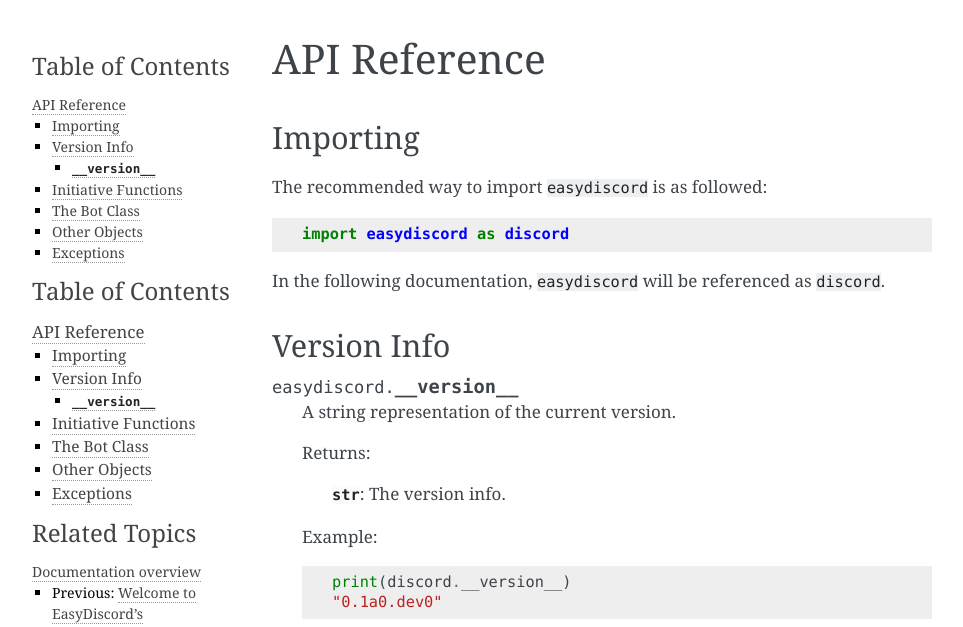
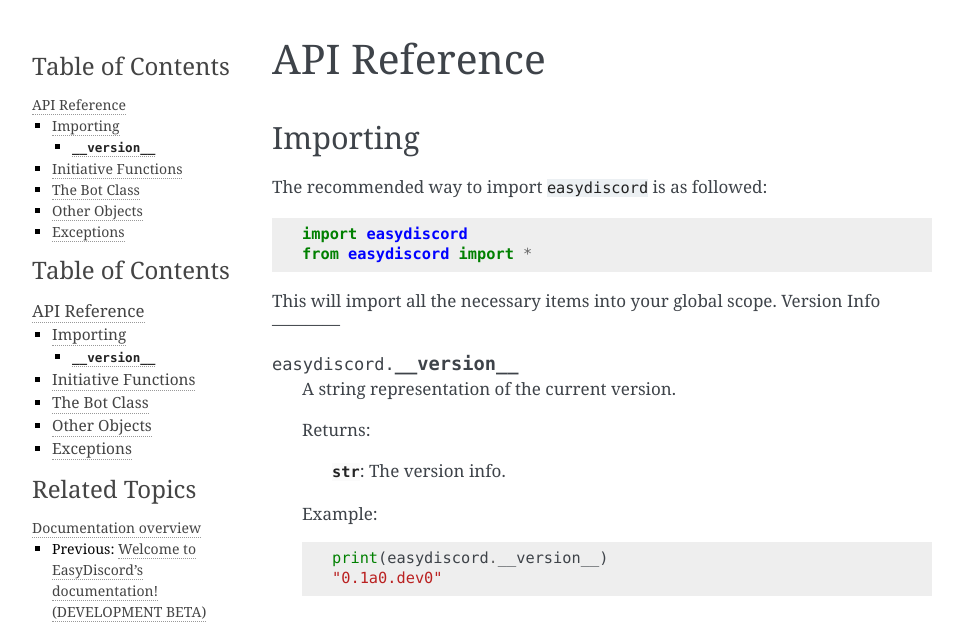
Before and after one commit to GreatTaku/easydiscord, a Sphinx documentation site: the page built from docs/api.rst, in a window 1280 px wide. Shown: the top 627 px of the page, without its empty margins (148-1111 px from the left). Built offline with Sphinx 7.4.7, drawn with Linux system fonts in a browser that asks for light colours.

Commit message:
Change method of import
The recommanded method to import easydiscord is now

```diff
--- a/docs/api.rst
+++ b/docs/api.rst
@@ -8,10 +8,10 @@
 
 The recommended way to import |name| is as followed: ::
 
-    import easydiscord as discord
+    import easydiscord
+    from easydiscord import *
 
-In the following documentation, |name| will be referenced as ``discord``.
-
+This will import all the necessary items into your global scope.
 Version Info
 ------------
 
@@ -25,7 +25,7 @@
 
     Example: ::
 
-        print(discord.__version__)
+        print(easydiscord.__version__)
         "0.1a0.dev0"
 
 Initiative Functions
--- a/easydiscord/__init__.py
+++ b/easydiscord/__init__.py
@@ -2,7 +2,6 @@
 
 from .core import *
 from .bot import *
-
 
 # ! Add doc for api token link to how to obtain a token
 def get_bot(token: str, *args, **kwargs):
@@ -26,7 +25,7 @@
 
     Examples: ::
 
-        bot = discord.get_bot("MY_API_TOKEN")
+        bot = easydiscord.get_bot("MY_API_TOKEN")
 
     """
     return Bot(token, *args, **kwargs)
```
Also changed, not shown: 2 other files.
